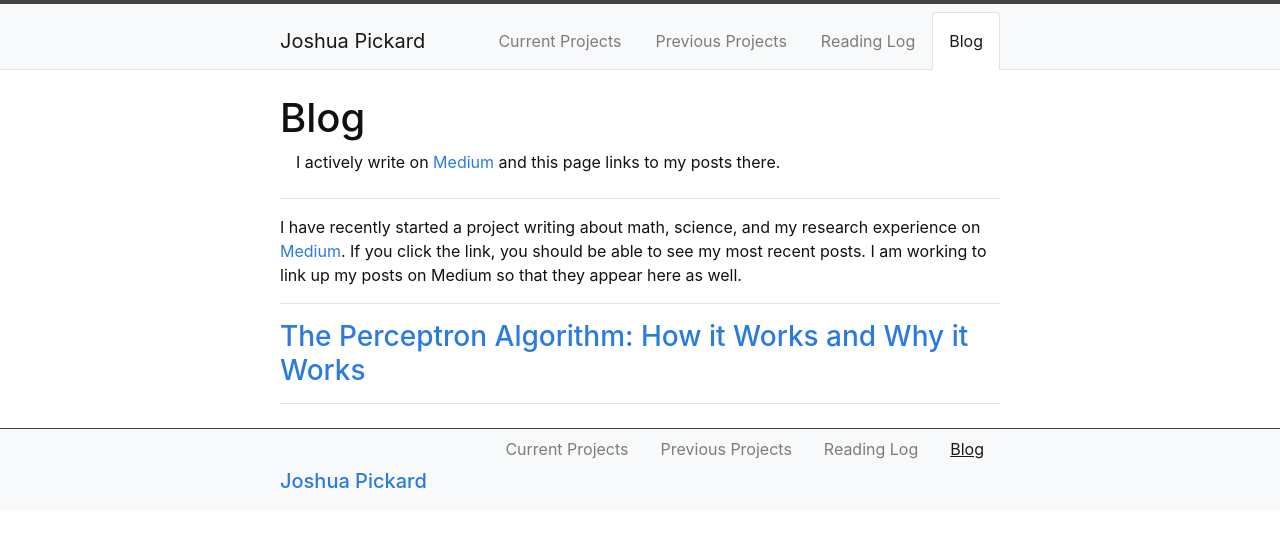
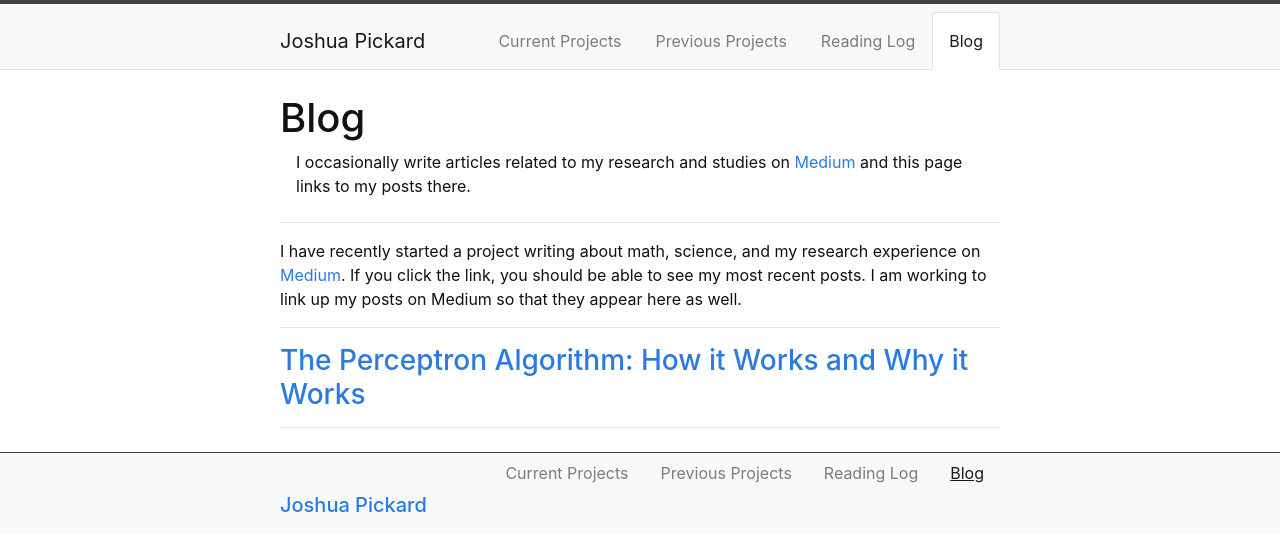
Before and after one commit to Jpickard1/jpickard1.github.io, a Jekyll site: the page built from content/4-Blog.md, in a window 1280 px wide. Shown: the top 551 px of the page. Built offline with Jekyll 4.4.1, drawn with Linux system fonts in a browser that asks for light colours.

Commit message:
Update 4-Blog.md

```diff
--- a/content/4-Blog.md
+++ b/content/4-Blog.md
@@ -2,7 +2,7 @@
 title: Blog
 nav: Blog
 description: >
-    I actively write on [Medium](https://medium.com/@JoshuaPickard) and this page links to my posts there.
+    I occasionally write articles related to my research and studies on [Medium](https://medium.com/@JoshuaPickard) and this page links to my posts there.
 ---
 
 I have recently started a project writing about math, science, and my research experience on [Medium](https://medium.com/@JoshuaPickard). If you click the link, you should be able to see my most recent posts. I am working to link up my posts on Medium so that they appear here as well.
```
